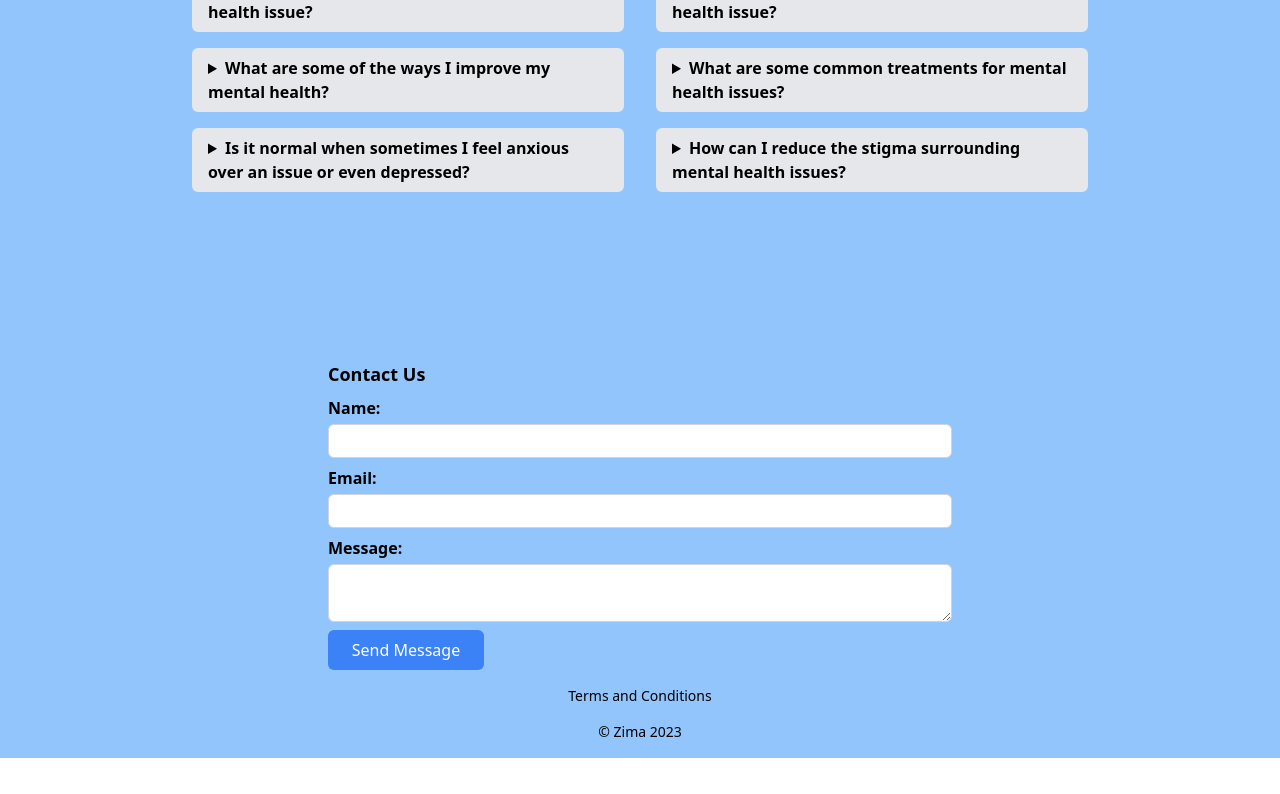
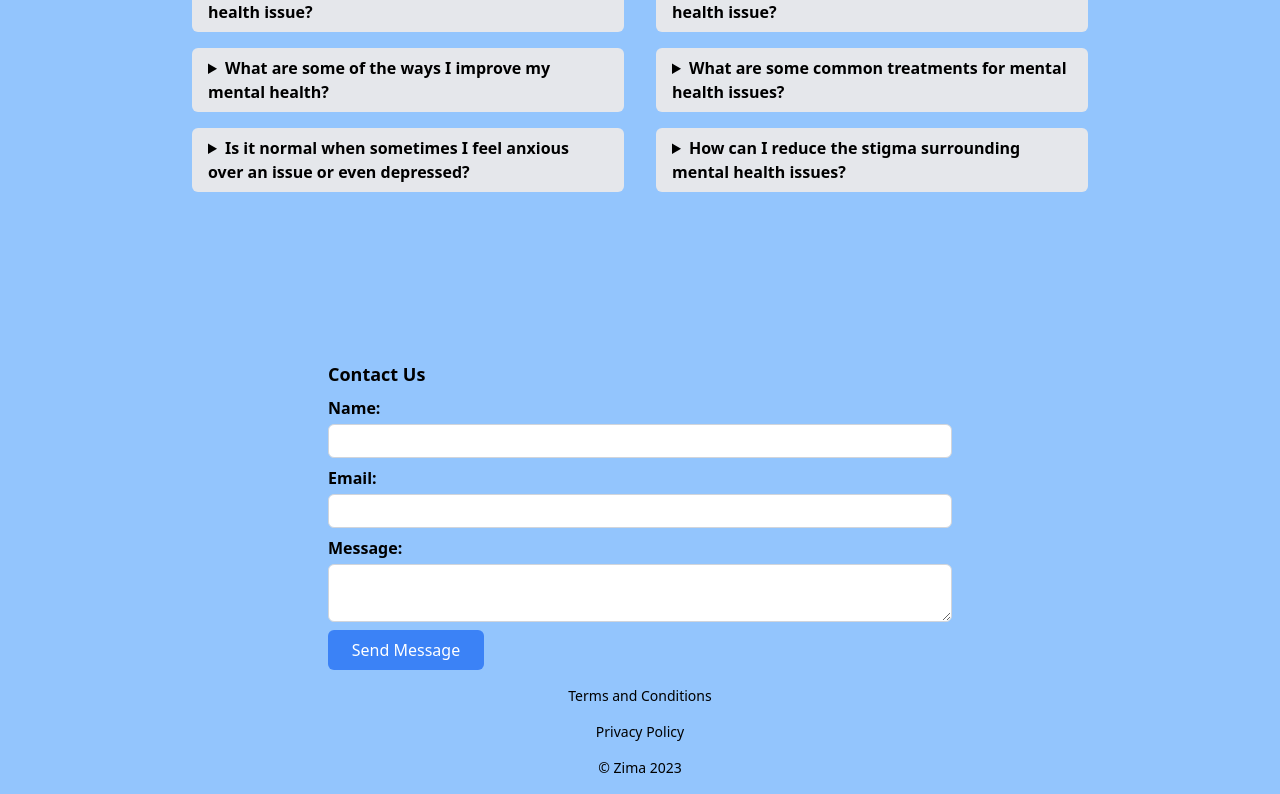
Before and after one commit to apella1/zima-ui, a React (Vite) app: page / in a window 1280 px wide. Shown: the part 1931-2725 px from the top of the page. Before the commit the page ends 2689 px from the top, so only its background shows below. Built offline with nearby package versions, Linux system fonts and the light colour scheme.

Commit message:
added the privacy policy link that wasn't in the footer branch

```diff
--- a/src/components/footer/Footer.tsx
+++ b/src/components/footer/Footer.tsx
@@ -45,9 +45,12 @@ export default function Footer() {
             </button>
         </form>
       </div>
-      <div className="text-sm">
-        <a href="/terms" className="hover:underline">
+      <div className="text-sm flex flex-col items-center justify-center">
+        <a href="/terms" className="hover:underline mb-4">
           Terms and Conditions
+        </a>
+        <a href="/privacy-policy" className="hover:underline">
+          Privacy Policy
         </a>
       </div>
       <p className="text-sm">&copy; Zima 2023</p>
```
